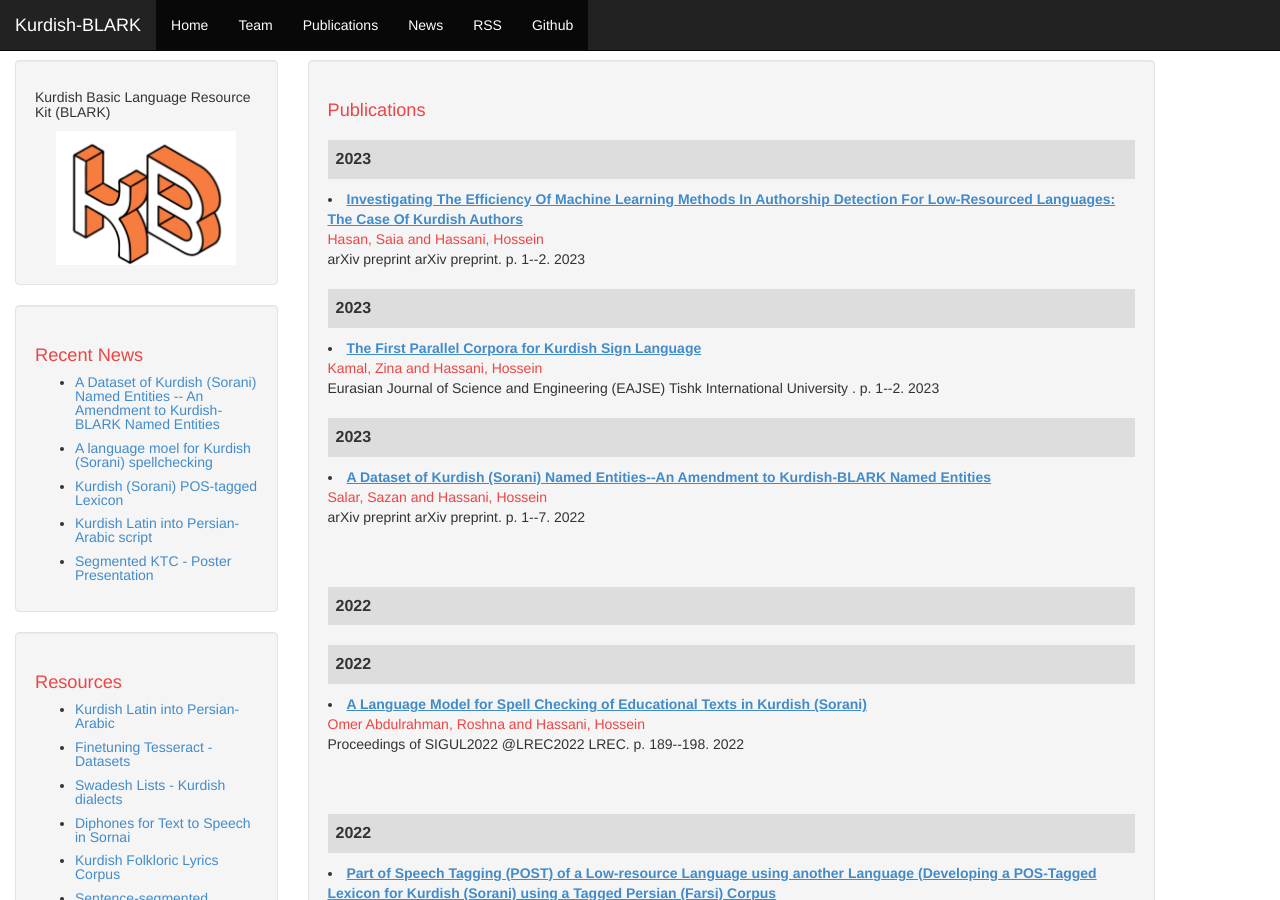
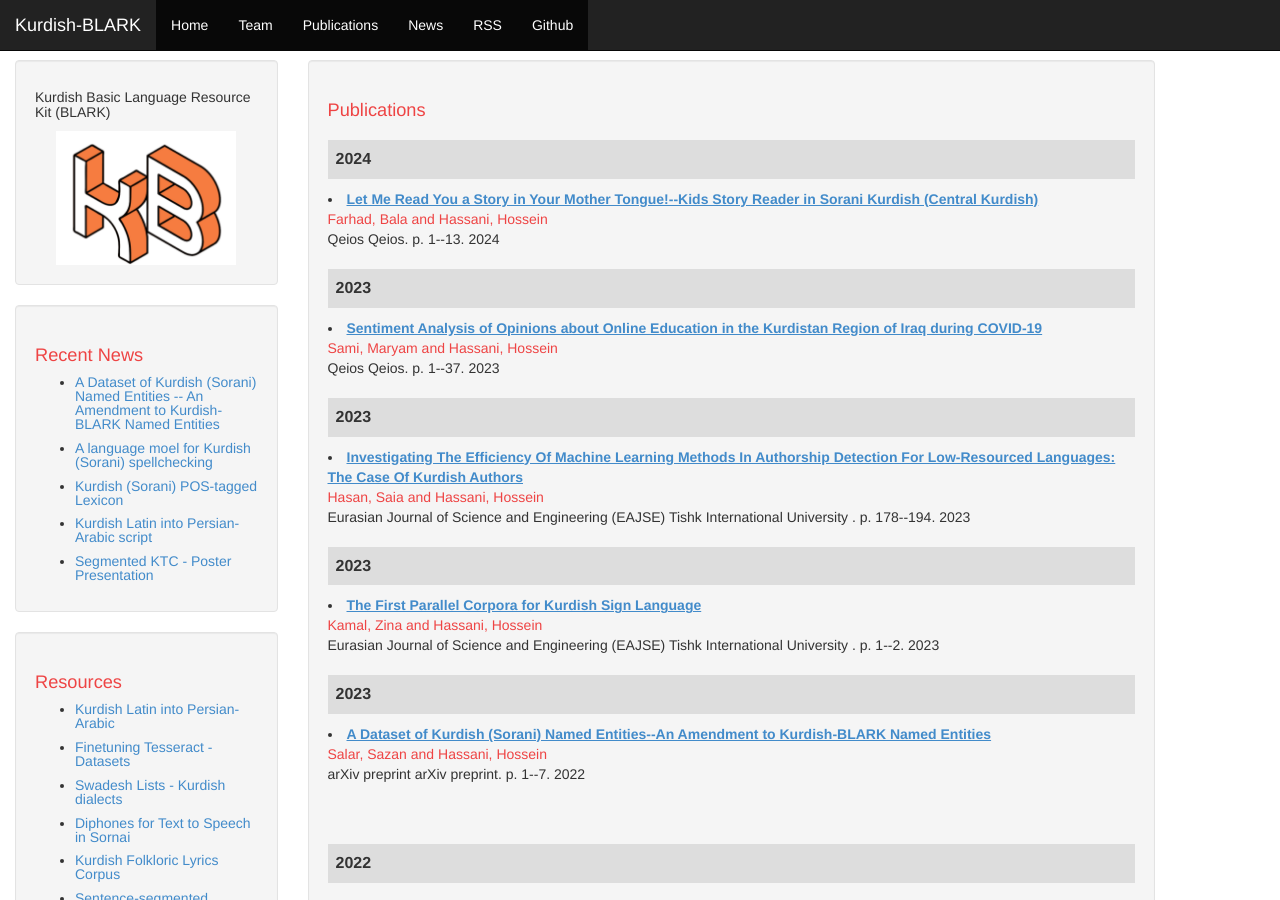
Before and after one commit to KurdishBLARK/KurdishBLARK.github.io, a Jekyll site: the page built from publications.html, in a window 1280 px wide and 900 px high. Built offline with Jekyll 4.4.1, drawn with Linux system fonts in a browser that asks for light colours; a file with an impossible date is left out.

Commit message:
Update publications.html

```diff
--- a/publications.html
+++ b/publications.html
@@ -9,18 +9,60 @@ layout: default
 	<h1>Publications</h1>
 		<div id="bibtex_display">
 
+		<div class="yearpublication">2024</div><div class="" style="">
+
+		<div id="bibtex_display">
+		<li>
+		    <a class="url"><span class="title">Let Me Read You a Story in Your Mother Tongue!--Kids Story Reader in Sorani Kurdish (Central Kurdish)
+</span></a><br>
+		    <span class="author">Farhad, Bala and Hassani, Hossein</span><br>
+		    <span class="booktitle">Qeios</span>
+		    <span class="">
+			<span class="publisher">Qeios</span>.
+		    </span>
+		    <span class="">
+		      p. <span class="pages">1--13</span>.
+		    </span>
+		    <span class="">
+		    <span class="year">2024</span></span>
+		<br>
+		  </li>
+		<div id="bibtex_display">
+
+		<div class="yearpublication">2023</div><div class="" style="">
+
+		<div id="bibtex_display">
+		<li>
+		    <a class="url"><span class="title">Sentiment Analysis of Opinions about Online Education in the Kurdistan Region of Iraq during COVID-19</span></a><br>
+		    <span class="author">Sami, Maryam and Hassani, Hossein</span><br>
+		    <span class="booktitle">Qeios</span>
+		    <span class="">
+			<span class="publisher">Qeios</span>.
+		    </span>
+		    <span class="">
+		      p. <span class="pages">1--37</span>.
+		    </span>
+		    <span class="">
+		    <span class="year">2023</span></span>
+		<br>
+		  </li>
+		<div id="bibtex_display">
+		<div id="bibtex_display">
+
 		<div class="yearpublication">2023</div><div class="" style="">
 
 		<div id="bibtex_display">
 		<li>
 		    <a class="url"><span class="title">Investigating The Efficiency Of Machine Learning Methods In Authorship Detection For Low-Resourced Languages: The Case Of Kurdish Authors</span></a><br>
 		    <span class="author">Hasan, Saia and Hassani, Hossein</span><br>
-		    <span class="booktitle">arXiv preprint</span>
+		    <span class="booktitle">Eurasian Journal of Science and Engineering (EAJSE)
+</span>
 		    <span class="">
-			<span class="publisher">arXiv preprint</span>.
+			<span class="publisher">Tishk International University
+</span>.
 		    </span>
 		    <span class="">
-		      p. <span class="pages">1--2</span>.
+		      p. <span class="pages">178--194</span>.
 		    </span>
 		    <span class="">
 		    <span class="year">2023</span></span>
```
